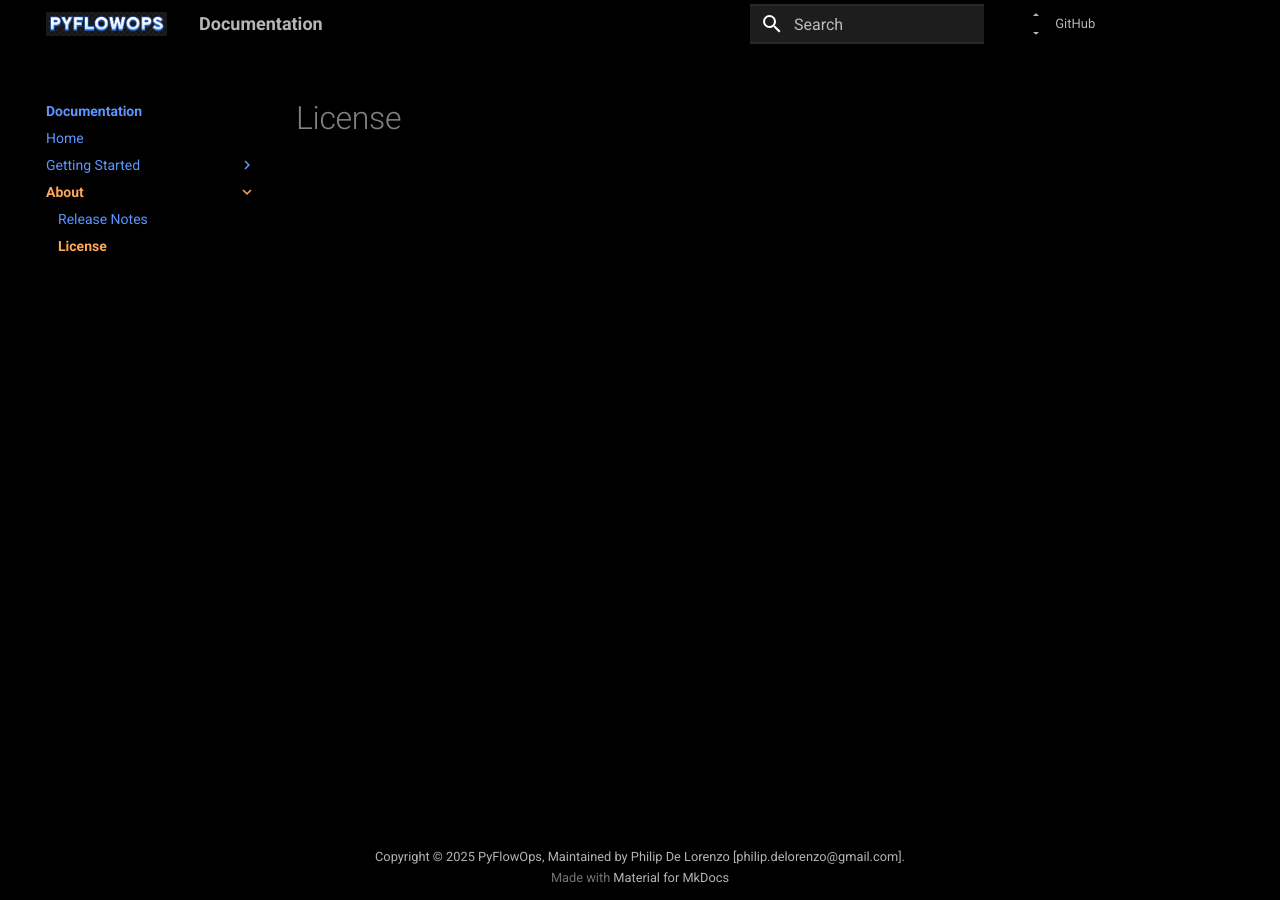
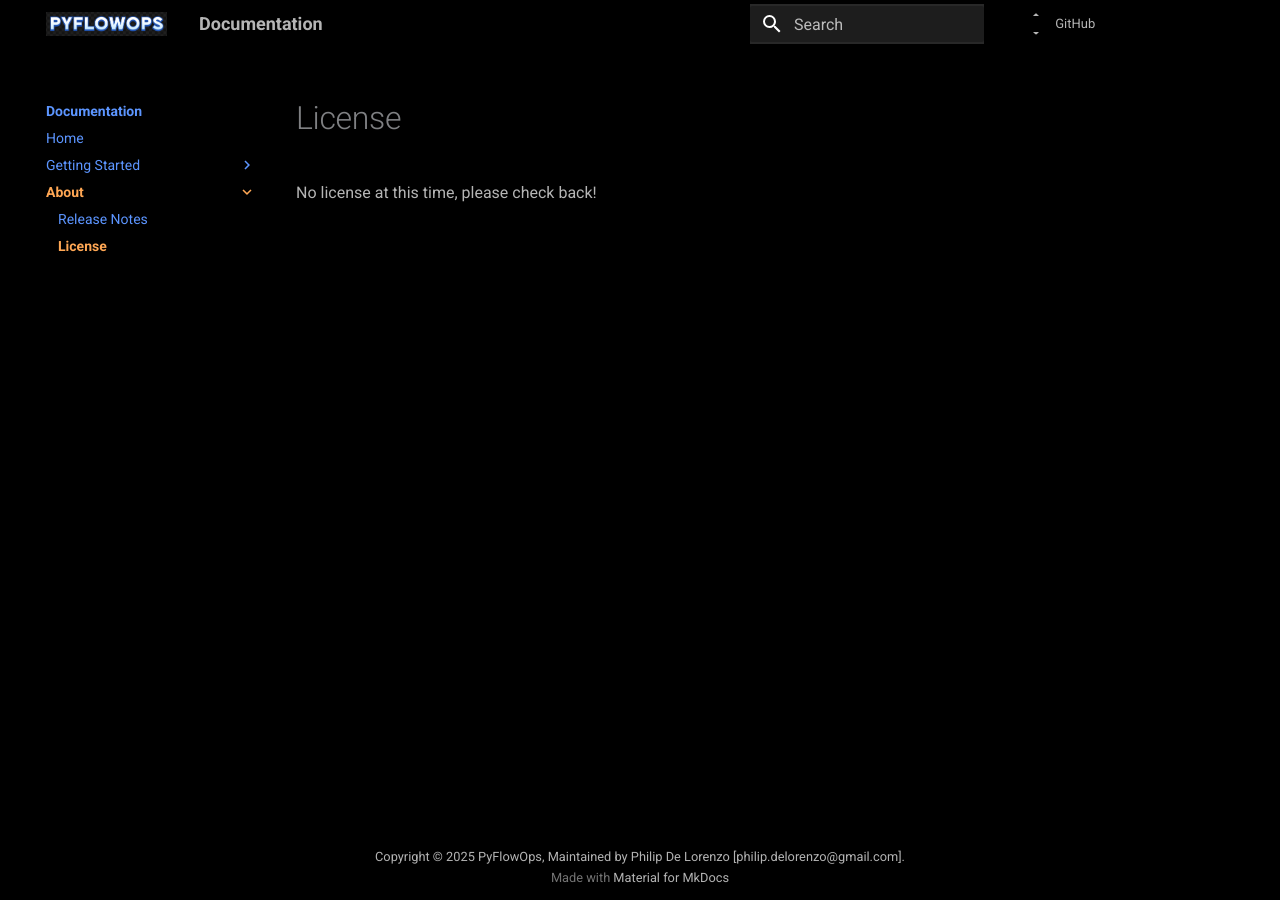
Before and after one commit to PyFlowOps/documentation, an MkDocs documentation site: the page built from docs/src/about/license.md, in a window 1280 px wide. Built offline with MkDocs 1.6.1 and Material for MkDocs 9.7.7, drawn with Linux system fonts in a browser that asks for light colours.

Commit message:
chore: add small change for license issue

```diff
--- a/docs/src/about/license.md
+++ b/docs/src/about/license.md
@@ -1 +1,3 @@
 # License
+
+No license at this time, please check back!
```
